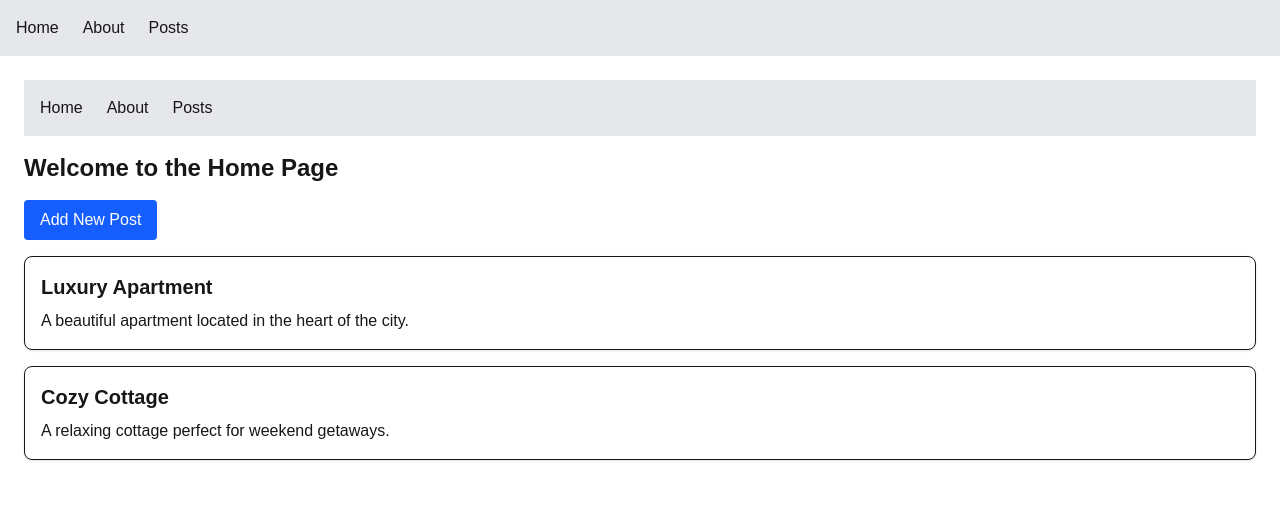
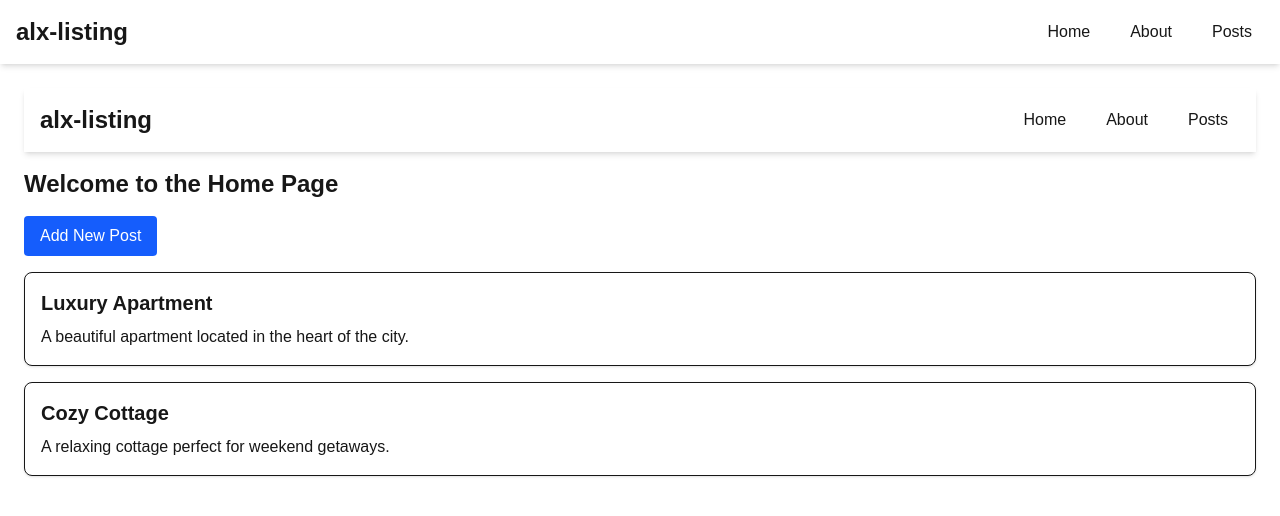
Before and after one commit to fatihaosman/alx-project-0x02-setup, a Next.js app in the folder alx-project-0x02/: page /home in a window 1280 px wide. Shown: the top 516 px of the page. Built offline with nearby package versions, Linux system fonts and the light colour scheme.

Commit message:
added header ro home, about, postal

```diff
--- a/alx-project-0x02/components/layout/Header.tsx
+++ b/alx-project-0x02/components/layout/Header.tsx
@@ -36,14 +36,28 @@
 
 import React from "react";
 import Link from "next/link";
-// import PostsPage from "@/pages/posts";
 
 const Header: React.FC = () => {
   return (
-    <header className="w-full bg-gray-200 p-4 flex gap-6">
-      <Link href="/home">Home</Link>
-      <Link href="/about">About</Link>
-      <Link href="/posts">Posts</Link> {/* <-- make sure this exists */}
+    <header className="bg-white shadow-md p-4">
+      <div className="max-w-7xl mx-auto flex items-center justify-between">
+        <div className="text-2xl font-bold">alx-listing</div>
+        <div className="flex items-center gap-3">
+          <nav className="flex gap-4">
+            <Link href="/home" className="px-3 py-1 rounded hover:bg-gray-100">
+              Home
+            </Link>
+
+            <Link href="/about" className="px-3 py-1 rounded hover:bg-gray-100">
+              About
+            </Link>
+
+            <Link href="/posts" className="px-3 py-1 rounded hover:bg-gray-100">
+              Posts
+            </Link>
+          </nav>
+        </div>
+      </div>
     </header>
   );
 };
```
